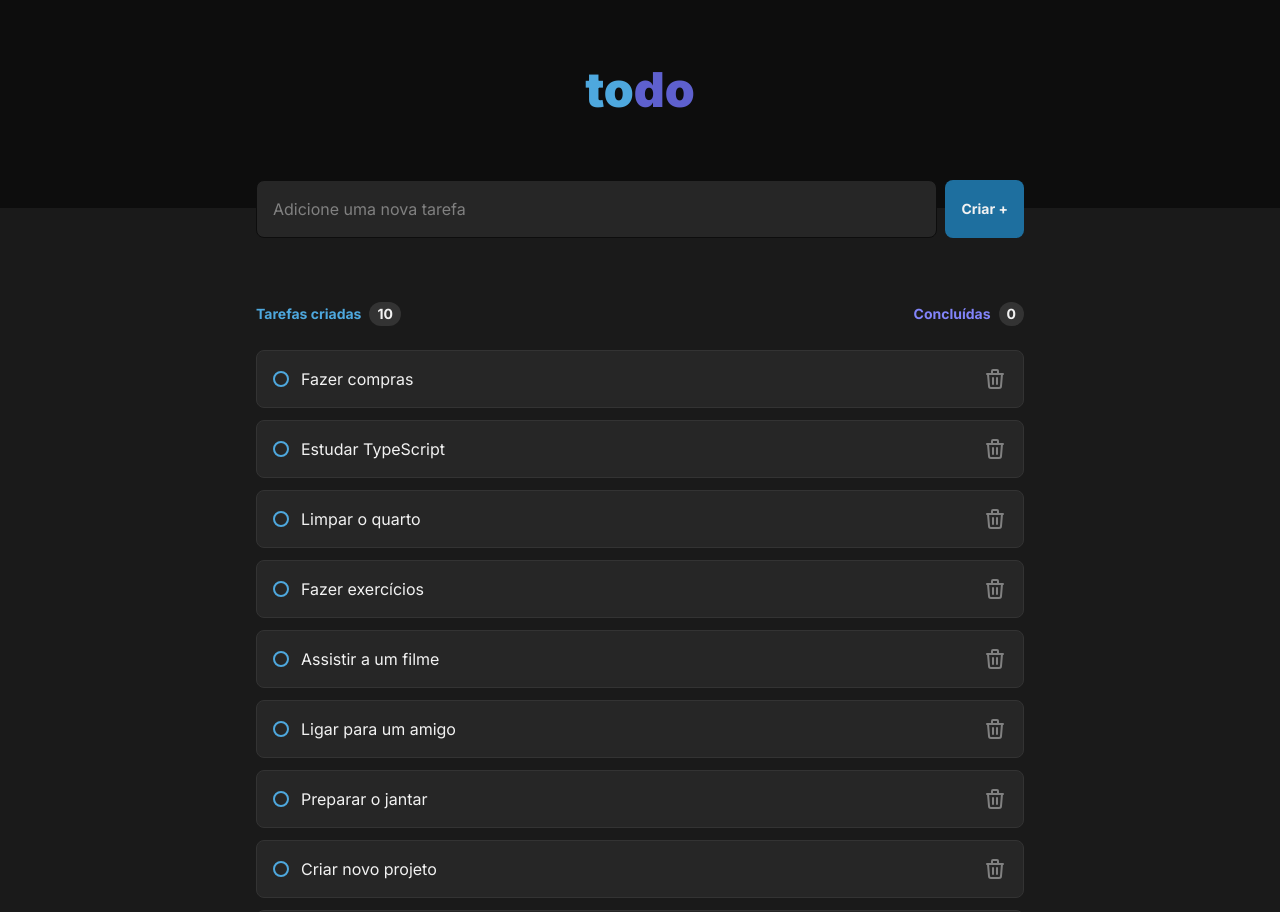
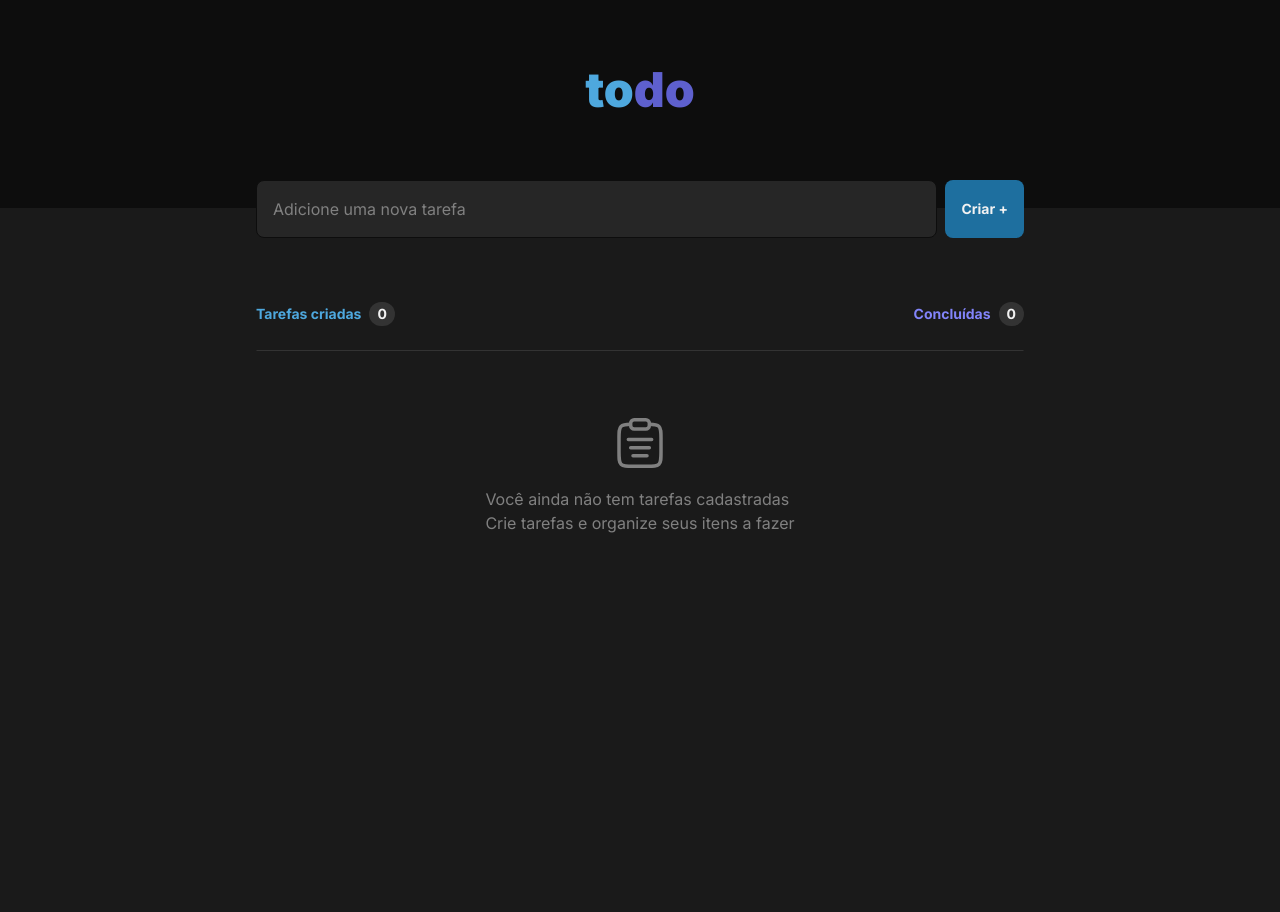
Before and after one commit to gildembergleite/todo-list-web, a Next.js app: page / in a window 1280 px wide. Shown: the top 912 px of the page. After the commit the page ends 800 px from the top, so only its background shows below. Built offline with nearby package versions, Linux system fonts and the light colour scheme.

Commit message:
chore: remove tasks mock

```diff
--- a/data.ts
+++ b/data.ts
@@ -5,16 +5,16 @@ export interface Task {
 }
 
 const tasks: Task[] = [
-  { id: 1, description: 'Fazer compras', isCompleted: false },
-  { id: 2, description: 'Estudar TypeScript', isCompleted: false },
-  { id: 3, description: 'Limpar o quarto', isCompleted: false },
-  { id: 4, description: 'Fazer exercícios', isCompleted: false },
-  { id: 5, description: 'Assistir a um filme', isCompleted: false },
-  { id: 6, description: 'Ligar para um amigo', isCompleted: false },
-  { id: 7, description: 'Preparar o jantar', isCompleted: false },
-  { id: 8, description: 'Criar novo projeto', isCompleted: false },
-  { id: 9, description: 'Ler um livro', isCompleted: false },
-  { id: 10, description: 'Escrever código', isCompleted: false },
+  // { id: 1, description: 'Fazer compras', isCompleted: false },
+  // { id: 2, description: 'Estudar TypeScript', isCompleted: false },
+  // { id: 3, description: 'Limpar o quarto', isCompleted: false },
+  // { id: 4, description: 'Fazer exercícios', isCompleted: false },
+  // { id: 5, description: 'Assistir a um filme', isCompleted: false },
+  // { id: 6, description: 'Ligar para um amigo', isCompleted: false },
+  // { id: 7, description: 'Preparar o jantar', isCompleted: false },
+  // { id: 8, description: 'Criar novo projeto', isCompleted: false },
+  // { id: 9, description: 'Ler um livro', isCompleted: false },
+  // { id: 10, description: 'Escrever código', isCompleted: false },
 ]
 
 export default tasks
```
